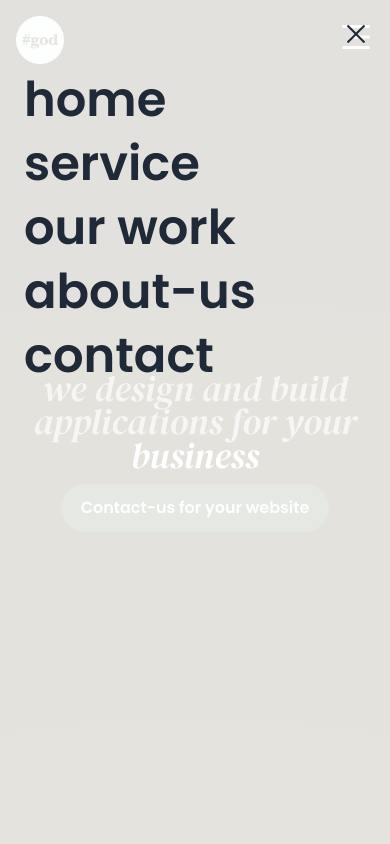
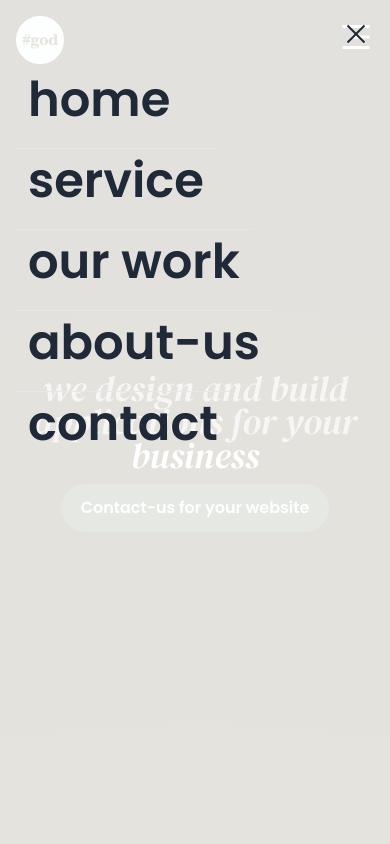
Before and after one commit to junior-boop/geniusofdigital, a Next.js app: page / in a window 390 px wide. Both pictures are taken after a click on the button 356 px from the left and 36 px from the top of the page. Shown: the top 844 px of the page. Built offline with nearby package versions, Linux system fonts and the light colour scheme.

Commit message:
page d'accueil

```diff
--- a/app/globals.css
+++ b/app/globals.css
@@ -45,6 +45,14 @@ body {
    #483F04 0%, #291F02 100%);
 }
 
+.menuphone{
+  @apply px-3 py-2;
+}
+
+.menuphone + .menuphone{
+  @apply border-t
+}
+
 .CarouselContent {
   padding-block-end: 8px;
   overscroll-behavior-x: contain;
--- a/components/header.tsx
+++ b/components/header.tsx
@@ -78,20 +78,20 @@ export default function Header({ position }: Header) {
                                 </div>
                             </div>
                             <div>
-                                <ul className="flex flex-col items-start text-gray-800 gap-4 p-6">
-                                    <Link href="/">
+                                <ul className="flex flex-col items-start text-gray-800 gap-4 p-4">
+                                    <Link href="/" className="menuphone">
                                         <li><span className="text-gray-800 font-semibold text-5xl">home</span></li>
                                     </Link>
-                                    <Link href="/services">
+                                    <Link href="/services" className="menuphone">
                                         <li><span className="text-gray-800 font-semibold text-5xl">service</span></li>
                                     </Link>
-                                    <Link href="/works">
+                                    <Link href="/works" className="menuphone">
                                         <li><span className="text-gray-800 font-semibold text-5xl">our work</span></li>
                                     </Link>
-                                    <Link href="/about-us">
+                                    <Link href="/about-us" className="menuphone">
                                         <li><span className="text-gray-800 font-semibold text-5xl">about-us</span></li>
                                     </Link>
-                                    <Link href="/contact">
+                                    <Link href="/contact" className="menuphone">
                                         <li><span className="text-gray-800 font-semibold text-5xl">contact</span></li>
                                     </Link>
                                 </ul>
```
